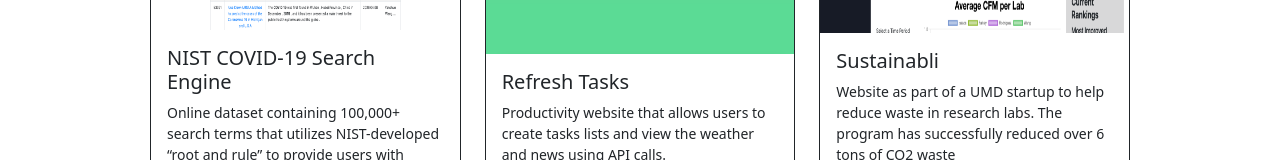
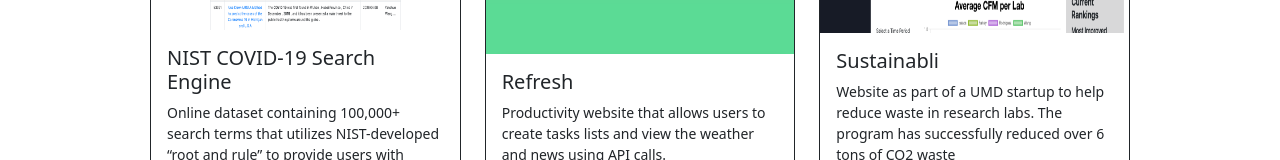
Before and after one commit to ahong8595/Portfolio, a React (Create React App) app: page /projects in a window 1280 px wide. Shown: the part 367-527 px from the top of the page. Built offline with nearby package versions, Linux system fonts and the light colour scheme.

Commit message:
Obtained

```diff
--- a/src/data/projects.js
+++ b/src/data/projects.js
@@ -14,7 +14,7 @@
     tech: "HTML/CSS, JavaScript, C#, SQL",
     link: "https://randr19.nist.gov/",
 }, {
-    title: "Refresh Tasks",
+    title: "Refresh",
     src: refresh,
     desc: "Productivity website that allows users to create tasks lists and view the weather and news using API calls.",
     tech: "HTML/CSS, JavaScript, Node, Express, MongoDB",
```
Also changed, not shown: 1 other file (tests, documents, lock files or other folders).
